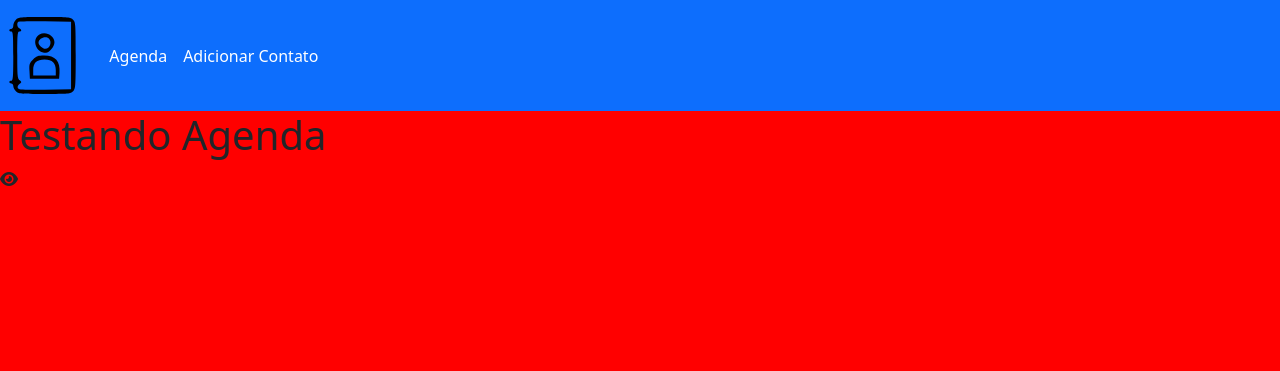
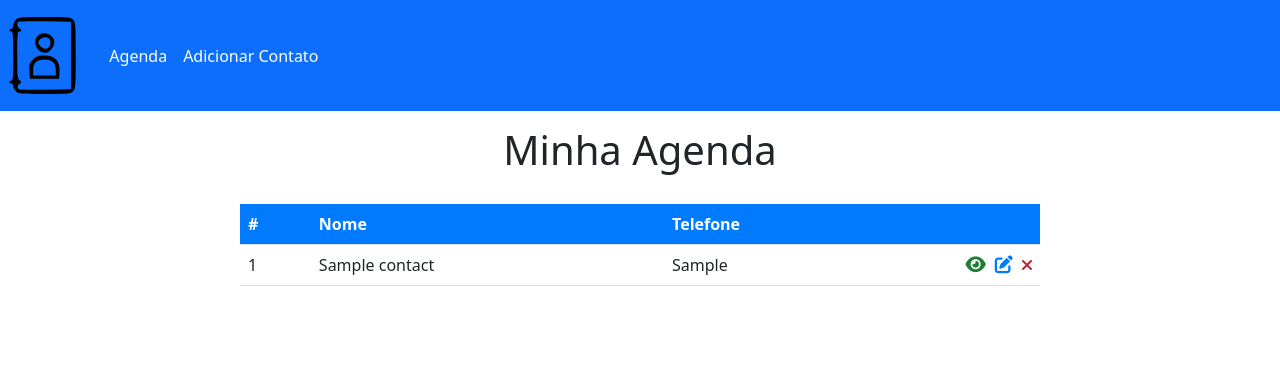
Before and after one commit to victorivodev/Agenda-de-Contatos, a PHP site: page / in a window 1280 px wide. Shown: the top 371 px of the page. Run offline with PHP 8.4, Linux system fonts and the light colour scheme; tables that the repository leaves empty or names only in its code hold one stand-in row (values such as "Sample post").

Commit message:
Commit Final, Projeto Entregue

```diff
--- a/config/connection.php
+++ b/config/connection.php
@@ -1,13 +1,15 @@
 <?php
 
-    $host = 'localhost';
+    $host = "localhost";
     $dbname = "agenda";
     $user = "root";
     $pass = "";
 
     try {
 
-        $conn = new PDO("mysql:host$host;dbname=$dbname", $user, $pass);
+        $conn = new PDO("mysql:host=$host;dbname=$dbname", $user, $pass);
+
+        $conn->setAttribute(PDO::ATTR_ERRMODE, PDO::ERRMODE_EXCEPTION);
 
     } catch (PDOException $e) {
         //erro na conexão
--- /dev/null
+++ b/config/process.php
@@ -0,0 +1,132 @@
+<?php
+
+    session_start();
+
+    include_once("connection.php");
+    include_once("url.php");
+
+    $data = $_POST;
+
+    //Modificações no banco
+    if(!empty($data)) {
+
+        //Criar contato
+         if($data["type"] === "create"){
+
+            $nome = $data["nome"];
+            $fone = $data["fone"];
+            $observations = $data["observations"];
+
+            $query = "INSERT INTO contacts (nome, fone, observations) VALUES (:nome, :fone, :observations)";
+
+            $stmt = $conn->prepare($query);
+
+            $stmt->bindParam(":nome", $nome);
+            $stmt->bindParam(":fone", $fone);
+            $stmt->bindParam(":observations", $observations);
+
+            try {
+
+               $stmt->execute();
+               $_SESSION["msg"] = "Contato criado com sucesso";
+
+            } catch (PDOException $e) {
+                //erro na conexão
+                $error = $e->getMessage();
+                echo "Erro: $error";
+            }
+
+        }   else if($data["type"] === "edit"){
+            $nome = $data["nome"];
+            $fone = $data["fone"];
+            $observations = $data["observations"];
+            $id = $data["id"];
+
+            $query = "UPDATE contacts
+            SET nome = :nome, fone = :fone, observations = :observations
+            WHERE id = :id";
+
+            $stmt = $conn->prepare($query);
+
+            $stmt->bindParam(":nome", $nome);
+            $stmt->bindParam(":fone", $fone);
+            $stmt->bindParam(":observations", $observations);
+            $stmt->bindParam(":id", $id);
+
+            try {
+
+                $stmt->execute();
+                $_SESSION["msg"] = "Contato atualizado com sucesso!";
+
+             } catch (PDOException $e) {
+                 //erro na conexão
+                 $error = $e->getMessage();
+                 echo "Erro: $error";
+             }
+        } else if ($data["type"] === "delete") {
+
+            $id = $data["id"];
+
+            $query = "DELETE FROM contacts WHERE id = :id";
+
+            $stmt = $conn->prepare($query);
+
+            $stmt->bindParam(":id", $id);
+
+            try {
+
+                $stmt->execute();
+                $_SESSION["msg"] = "Contato removido com sucesso!";
+
+             } catch (PDOException $e) {
+                 //erro na conexão
+                 $error = $e->getMessage();
+                 echo "Erro: $error";
+             }
+        }
+
+
+    //Redirect home
+    header("Location:" . $BASE_URL . "../templates/index.php");
+
+    //Seleção de dados
+     } else {
+
+        $id;
+
+        if(!empty($_GET)){
+            $id = $_GET["id"];
+        }
+
+        // Retorna o dado de um contato
+        if(!empty($id)) {
+            $query = "SELECT * FROM contacts WHERE id= :id";
+
+            $stmt = $conn->prepare($query);
+
+            $stmt->bindParam(":id", $id);
+
+            $stmt->execute();
+
+            $contacts = $stmt->fetch();
+        } else {
+
+
+
+        // Retorna o dado todos os contatos
+
+        $contacts = [];
+
+        $query = "SELECT * FROM contacts";
+
+        $stmt = $conn->prepare($query);
+
+        $stmt->execute();
+
+        $contacts = $stmt->fetchAll();
+        }
+    }
+
+    //Fechar conexão
+
+    $conn = null;
--- /dev/null
+++ b/config/url.php
@@ -0,0 +1,3 @@
+<?php
+
+    $BASE_URL = "http://" . $_SERVER['SERVER_NAME'] . dirname($_SERVER['REQUEST_URI'] . '?') . '/';
--- a/css/style.css
+++ b/css/style.css
@@ -1,3 +1,104 @@
-body {
-    background-color: red;
+#main-title {
+    text-align: center;
+    margin: 15px 0 30px;
 }
+
+#contacts-table {
+    max-width: 800px;
+    margin: 0 auto;
+}
+
+.actions {
+    text-align: right;
+    width: 150px;
+}
+
+.actions i {
+    font-size: 18px;
+    margin-right: 5px;
+}
+
+.check-icon {
+    color: #1e7e34;
+}
+
+.edit-icon {
+    color: #007bff;
+}
+
+.delete-icon {
+    color: #bd2130;
+}
+
+.delete-btn{
+    background-color: transparent;
+    border: none;
+    padding: 0;
+}
+
+
+
+#contacts-table thead {
+    color: #fff;
+    background-color: #007bff;
+}
+
+#empity-list-text {
+    text-align: center;
+}
+
+#msg {
+    color: #155724;
+    background-color: #d4edda;
+    border: 1px solid #c3e6cb;
+    padding: 10px;
+    text-align: center;
+    max-width: 500px;
+    margin: 0 auto;
+    margin-top: 30px;
+}
+
+
+#view-contact-container {
+    max-width: 500px;
+    margin: 0 auto;
+}
+
+.bold {
+    font-weight: bold;
+}
+
+#back-link-container {
+    display: block;
+    width: 500px;
+    margin: 30px auto 0;
+}
+
+#back-link {
+    border: 1px solid #007bff;
+    color: #007bff;
+    border-radius: 4px;
+    padding: 5px;
+}
+
+#back-link:hover{
+    text-decoration: none;
+}
+
+
+#create-form,
+#edit-form {
+    max-width: 500px;
+    margin: 0 auto;
+}
+
+
+@media(max-width: 480px) {
+    #home-link {
+        display: nones;
+    }
+}
+
+.delete-form {
+    display: inline-block;
+}
--- /dev/null
+++ b/templates/backbtn.html
@@ -0,0 +1,3 @@
+<div id="back-link-container">
+    <a href="<?= $BASE_URL ?>index.php" id="back-link">Voltar</a>
+</div>
--- a/templates/header.php
+++ b/templates/header.php
@@ -1,3 +1,16 @@
+<?php
+
+    include_once("../config/url.php");
+    include_once("../config/process.php");
+
+    //limpa a mensagem
+    if(isset($_SESSION['msg'])) {
+        $printMsg = $_SESSION['msg'];
+        $_SESSION['msg'] = '';
+    }
+
+?>
+
 <!DOCTYPE html>
 <html lang="pt-br">
 <head>
@@ -7,7 +20,7 @@
     <title>Agenda de Contatos</title>
     <link rel="stylesheet" href="https://cdnjs.cloudflare.com/ajax/libs/twitter-bootstrap/5.2.2/css/bootstrap.min.css">
     <link rel="stylesheet" href="https://cdnjs.cloudflare.com/ajax/libs/font-awesome/6.2.0/css/all.min.css">
-    <link rel="stylesheet" href="css/style.css">
+    <link rel="stylesheet" href="../css/style.css">
 </head>
 <body>
     <header>
@@ -17,7 +30,7 @@
             </a>
             <div class="navbar-nav">
                 <a class="nav-link active" id="home-link" href="index.php">Agenda</a>
-                <a class="nav-link active" id="home-link" href="create.php">Adicionar Contato</a>
+                <a class="nav-link active" href="create.php">Adicionar Contato</a>
             </div>
         </nav>
     </header>
--- a/templates/index.php
+++ b/templates/index.php
@@ -2,8 +2,45 @@
     include_once("header.php");
 ?>
 
-    <h1>Testando Agenda</h1>
-    <i class="fas fa-eye"></i>
+    <div class="container">
+        <?php if(isset($printMsg) && $printMsg != ''): ?>
+          <p id="msg"><?= $printMsg ?></p>
+        <?php endif ?>
+        <h1 id="main-title">Minha Agenda</h1>
+        <?php if(count($contacts) > 0): ?>
+            <table class="table" id="contacts-table">
+                <thead>
+                    <tr>
+                        <th scope="col">#</th>
+                        <th scope="col">Nome</th>
+                        <th scope="col">Telefone</th>
+                        <th scope="col"></th>
+                    </tr>
+                </thead>
+
+                <tbody>
+                    <?php foreach($contacts as $contacts) : ?>
+                        <tr>
+                            <td scope="row" class="col-id"><?= $contacts["id"] ?></td>
+                            <td scope="row"><?= $contacts["nome"] ?></td>
+                            <td scope="row"><?= $contacts["fone"] ?></td>
+                            <td class="actions">
+                                <a href="<?= $BASE_URL ?>show.php?id=<?= $contacts["id"] ?>"><i class="fas fa-eye check-icon"></i></a>
+                                <a href="<?= $BASE_URL ?>edit.php?id=<?= $contacts["id"] ?>"><i class="fas fa-edit edit-icon"></i></a>
+                                <form class="delete-form" action="<?= $BASE_URL ?>../config/process.php" method="POST">
+                                    <input type="hidden" name="type" value="delete">
+                                    <input type="hidden" name="id" value="<?=$contacts["id"]?>">
+                                    <button type="submit" class="fas fa-times delete-icon delete-btn"></button>
+                                </form>
+                            </td>
+                        </tr>
+                    <?php endforeach; ?>
+                </tbody>
+            </table>
+        <?php else: ?>
+            <p id="empity-list-text">Ainda não há contatos na sua agenda, <a href="<?= $BASE_URL ?>create.php">clique aqui para adicionar</a></p>
+        <?php endif; ?>
+    </div>
 
 <?php
     include_once("footer.php");
```
Also changed, not shown: templates/create.php (+21 -1 lines), templates/edit.php (added, +29 -0 lines), templates/show.php (added, +16 -0 lines).
